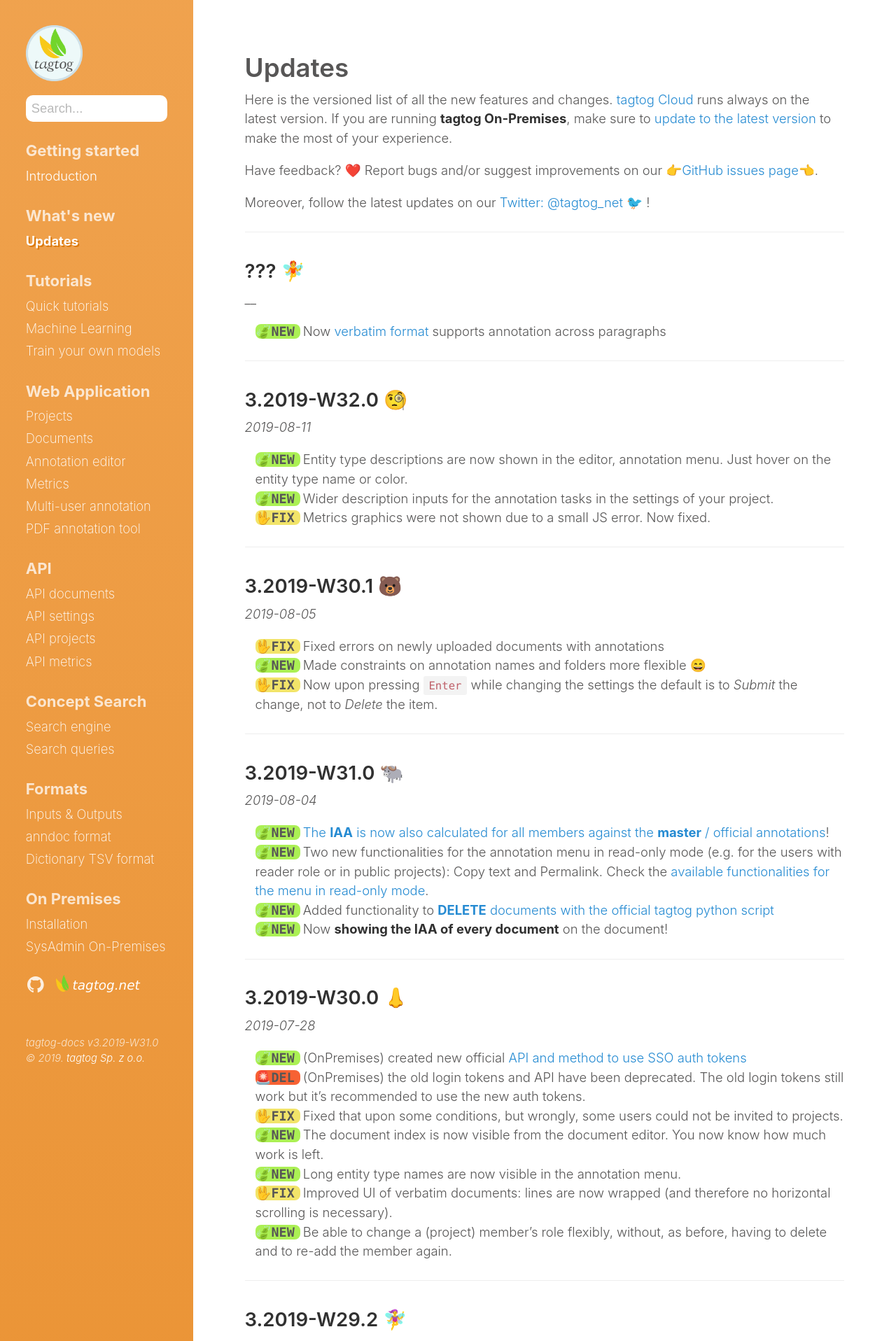
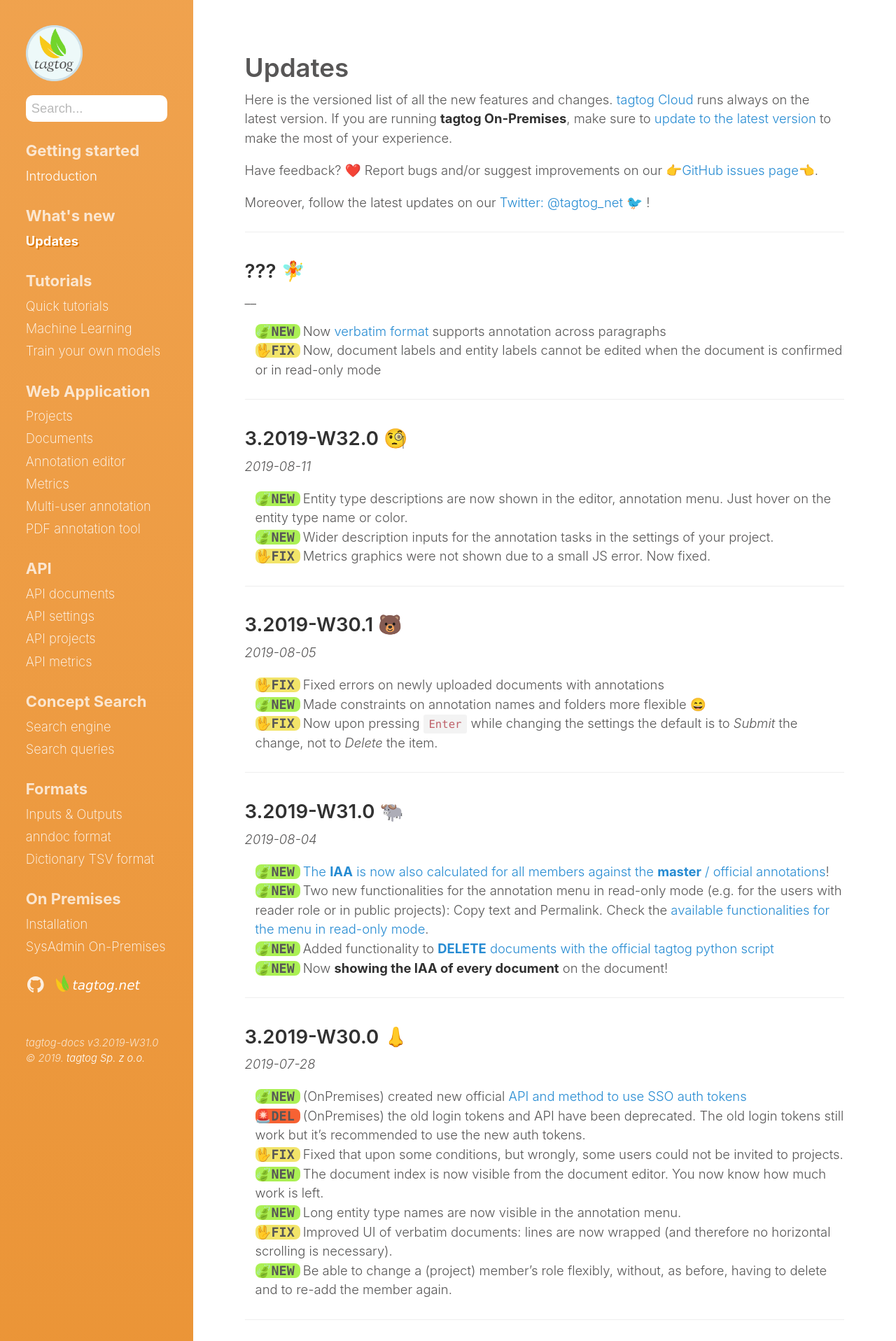
Before and after one commit to tagtogorg/tagtog-doc, a Jekyll site: the page built from updates.md, in a window 1280 px wide. Shown: the top 1916 px of the page at 70% size. Built offline with Jekyll 4.4.1, drawn with Linux system fonts in a browser that asks for light colours; nearby versions of some CDN libraries; emoji names are drawn with the system emoji font.

Commit message:
Update updates

```diff
--- a/updates.md
+++ b/updates.md
@@ -19,6 +19,7 @@ __
 
 <ul class="updates">
   <li class="new"><span markdown="1">Now [verbatim format](ioformats.html) supports annotation across paragraphs</span></li>
+  <li class="fix"><span markdown="1">Now, document labels and entity labels cannot be edited when the document is confirmed or in read-only mode</span></li>
 </ul>
 
 ---
```
